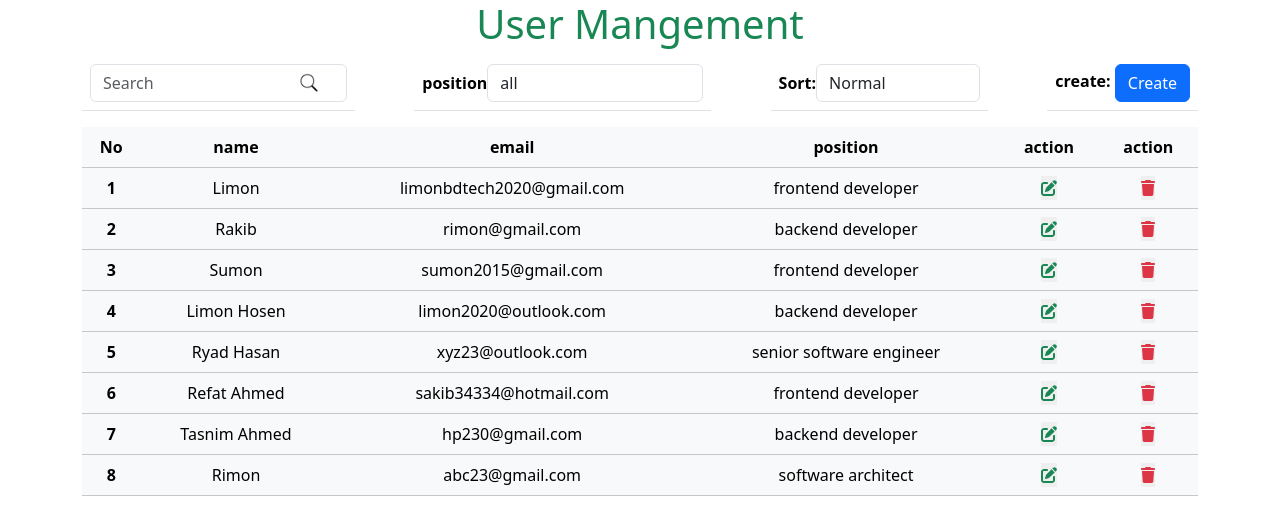
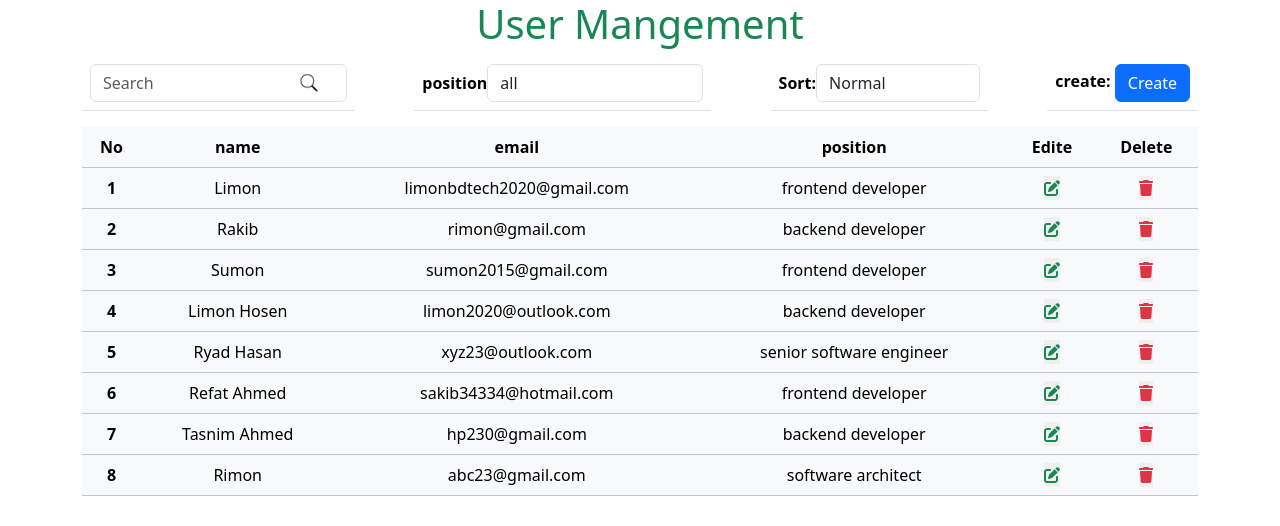
Before and after one commit to limonbdtech/User_Management, a React (Vite) app: page / in a window 1280 px wide. Shown: the top 526 px of the page. Built offline with nearby package versions, Linux system fonts and the light colour scheme.

Commit message:
updateall

```diff
--- a/src/Component/Show/Show.jsx
+++ b/src/Component/Show/Show.jsx
@@ -92,8 +92,8 @@ function Show({ setCreate }) {
             <th scope="col">name</th>
             <th scope="col">email</th>
             <th scope="col">position</th>
-            <th scope="col">action</th>
-            <th scope="col">action</th>
+            <th scope="col">Edite</th>
+            <th scope="col">Delete</th>
           </tr>
         </thead>
         <tbody>
```
